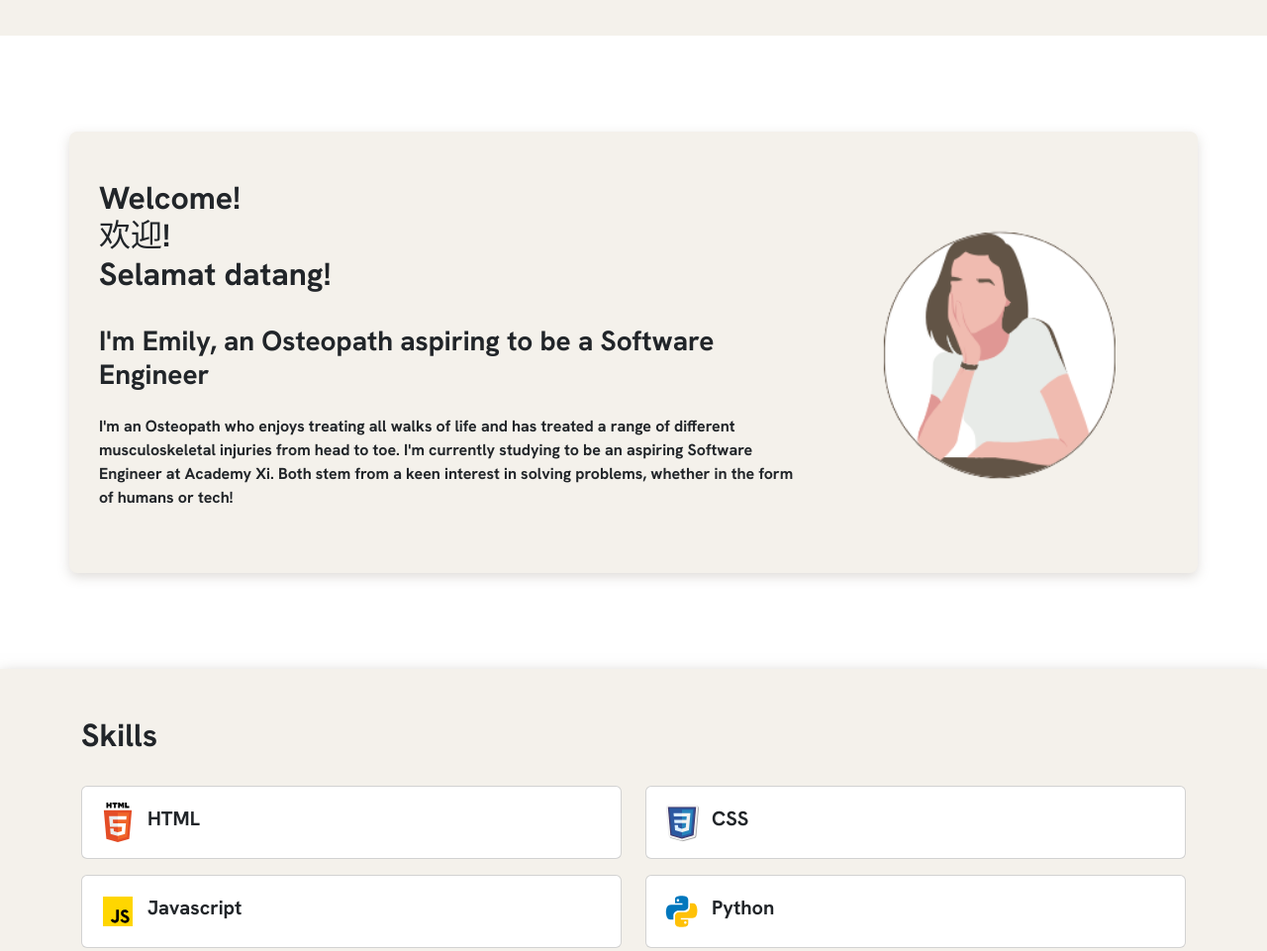
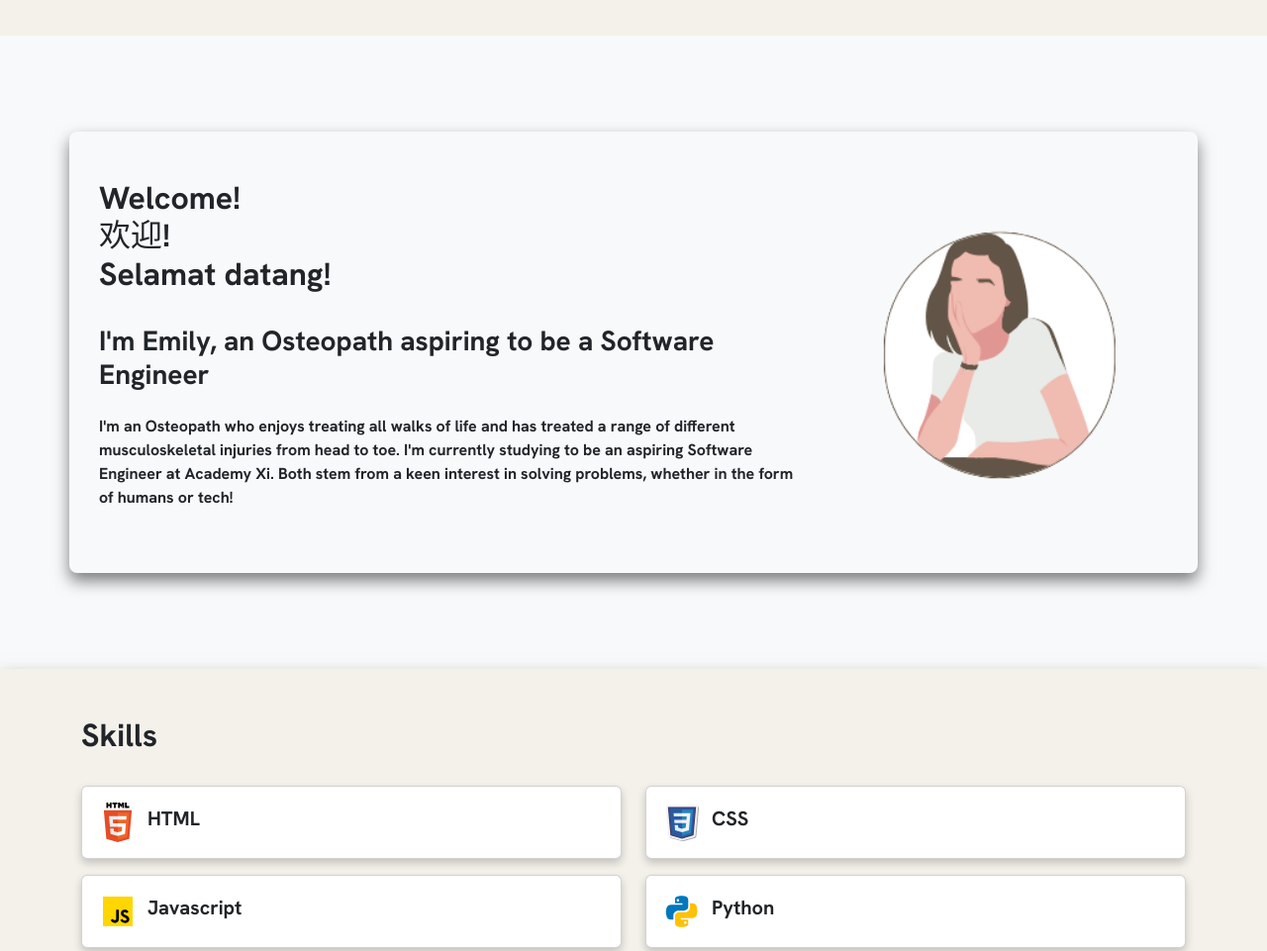
Before and after one commit to emilychewsh/emily-portfolio-website, a plain HTML site: page index.html in a window 1280 px wide. Shown: the part 660-1621 px from the top of the page at 99% size. Drawn offline with nearby package versions, Linux system fonts and the light colour scheme.

Commit message:
add shadow to about me container and skill cards

```diff
--- a/css/index.css
+++ b/css/index.css
@@ -73,20 +73,31 @@ body {
 }
 
 #about-me .container {
-    background-color: #f4f1eb;
-    box-shadow: 0px 4px 12px rgba(150, 140, 130, 0.3);
+    box-shadow: 0 8px 16px rgba(0, 0, 0, 0.5);;
     padding: 30px;
     border-radius: 8px;
 }
 
-#about-me, #projects {
-    background-color: white;
+#about-me, #tech-stack, #projects {
+    background-color: #f8f9fa;
     padding: 50px 0;
 }
 
-#tech-stack {
+/* #about-me, #projects {
+    padding: 50px 0;
+} */
+
+#skills {
     background-color: #f4f1eb;
     box-shadow: 0px 6px 15px rgba(120, 110, 100, 0.5);
+}
+
+.card {
+    box-shadow: 0 4px 8px rgba(0, 0, 0, 0.2);
+}
+
+.card:hover {
+    box-shadow: 0 8px 16px rgba(0, 0, 0, 0.5);
 }
 
 footer {
--- a/index.html
+++ b/index.html
@@ -78,7 +78,7 @@
         </section>
 
         <!-- Tech stack -->
-        <section id="tech-stack" class="py-5">
+        <section id="skills" class="py-5">
             <div class="container">
                 <h2 class>Skills</h2><br>
 
```
